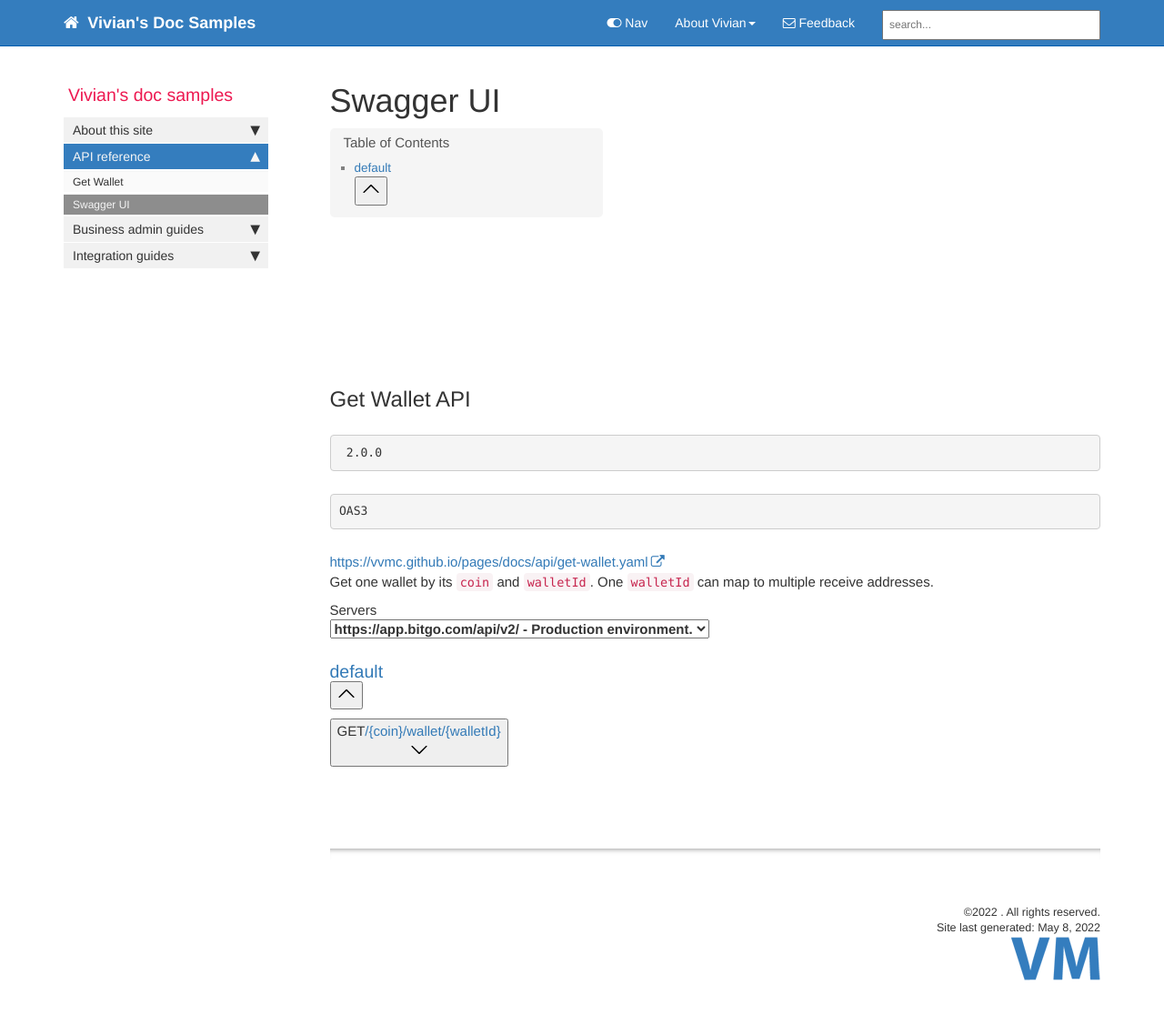
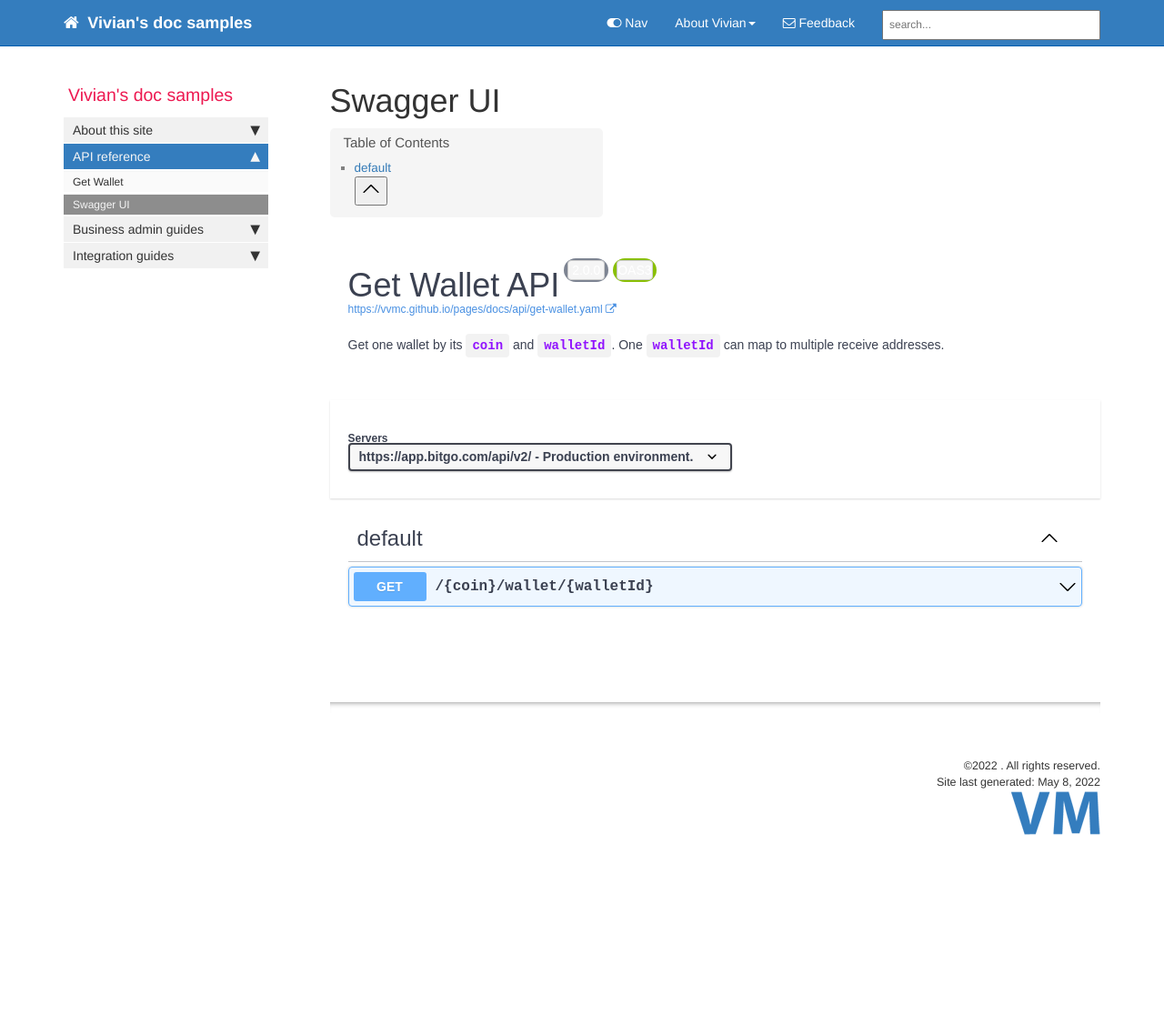
Before and after one commit to vvmc/vvmc.github.io, a Jekyll site: the page built from pages/docs/api/swagger-ui.html, in a window 1280 px wide. Shown: the whole page at 91% size. Built offline with Jekyll 4.4.1, drawn with Linux system fonts in a browser that asks for light colours; comment, search, counter and statistics services are not loaded; after the commit the page ends 978 px from its top, so only the background shows below that.

Commit message:
Updated URLs.

```diff
--- a/_config.yml
+++ b/_config.yml
@@ -3,10 +3,10 @@ repository: vvmc/vvmc.github.io
 output: web
 # this property is useful for conditional filtering of content that is separate from the PDF.
 
-topnav_title: Vivian's Doc Samples
+topnav_title: Vivian's doc samples
 # this appears on the top navigation bar next to the home button
 
-site_title: Vivian's Doc Samples
+site_title: Vivian's doc samples
 # this appears in the html browser tab for the site title (seen mostly by search engines, not users)
 
 company_name:
@@ -31,7 +31,7 @@ exclude:
   - vendor
 # these are the files and directories that jekyll will exclude from the build
 
-feedback_subject_line: Vivian's Doc Samples
+feedback_subject_line: Vivian's doc samples
 
 feedback_email: vivian.a.mccarty@gmail.com
 # used as a contact email for the Feedback link in the top navigation bar
--- a/pages/docs/api/swagger-ui.html
+++ b/pages/docs/api/swagger-ui.html
@@ -16,7 +16,7 @@ folder: get-wallet
     <link
       rel="stylesheet"
       type="text/css"
-      href="/swagger/swagger-ui-bundle.js"
+      href="/swagger/swagger-ui.css"
     />
     <title>Get Wallet API</title>
   </head>
```
